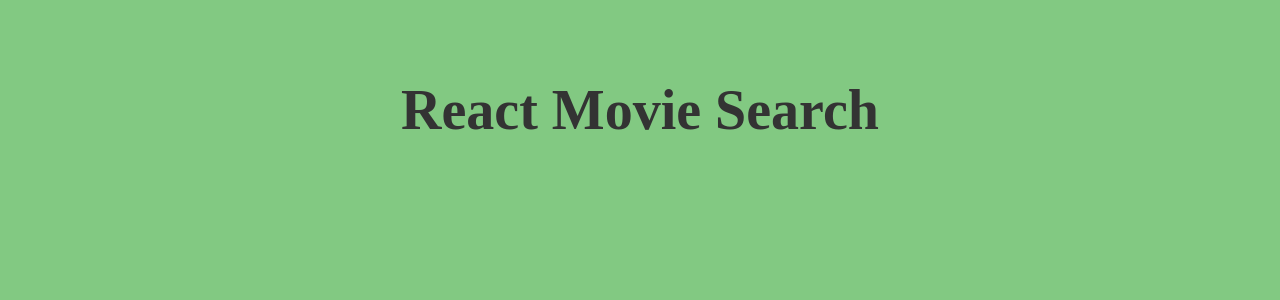
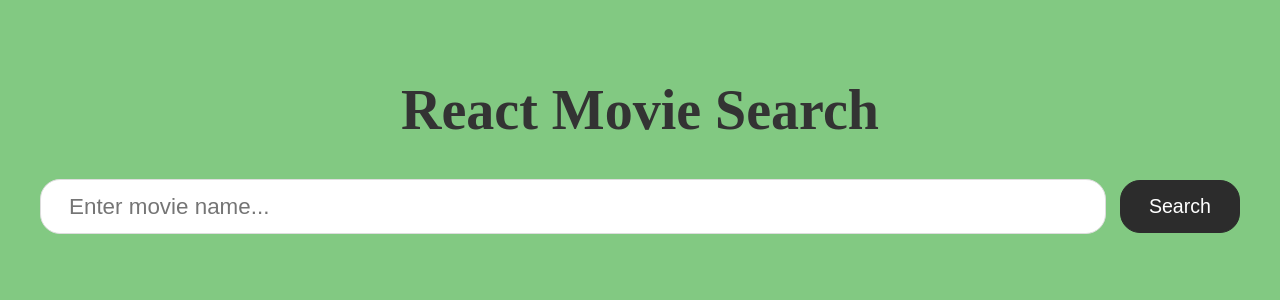
Before and after one commit to Shrai-dev/react-movie-search, a React (Create React App) app: page / in a window 1280 px wide. Shown: the top 300 px of the page. Built offline with nearby package versions, Linux system fonts and the light colour scheme.

Commit message:
feat: add searchMovies component

```diff
--- a/src/App.js
+++ b/src/App.js
@@ -1,9 +1,11 @@
 import { Header } from "./components/Header";
+import { SearchMovies } from "./components/SearchMovies";
 
 function App() {
 	return (
 		<div className='container'>
 			<Header />
+			<SearchMovies />
 		</div>
 	);
 }
--- /dev/null
+++ b/src/components/SearchMovies.jsx
@@ -0,0 +1,19 @@
+import React from "react";
+
+export const SearchMovies = () => {
+	return (
+		<>
+			<form className='form'>
+				<input
+					className='input'
+					type='text'
+					name='query'
+					placeholder='Enter movie name...'
+				/>
+				<button className='button' type='submit'>
+					Search
+				</button>
+			</form>
+		</>
+	);
+};
--- a/src/index.css
+++ b/src/index.css
@@ -27,3 +27,43 @@ p {
 	font-size: 4rem;
 	text-align: center;
 }
+
+.form {
+	display: grid;
+}
+
+.input {
+	font-size: 1.6rem;
+	padding: 0.5rem 2rem;
+	line-height: 2.8rem;
+	border-radius: 20px;
+	border: 1px solid #ddd;
+	margin-bottom: 1rem;
+}
+
+.button {
+	background-color: #2c2c2c;
+	color: white;
+	padding: 1rem 2rem;
+	border: 1px solid #2c2c2c;
+	border-radius: 20px;
+	font-size: 1.4rem;
+	cursor: pointer;
+	transition: background-color 250ms;
+}
+
+.button:hover {
+	background-color: #141414;
+}
+
+@media (min-width: 786px) {
+	.form {
+		grid-template-columns: 4fr auto;
+		grid-gap: 1rem;
+		align-items: center;
+	}
+
+	.input {
+		margin-bottom: 0;
+	}
+}
```
